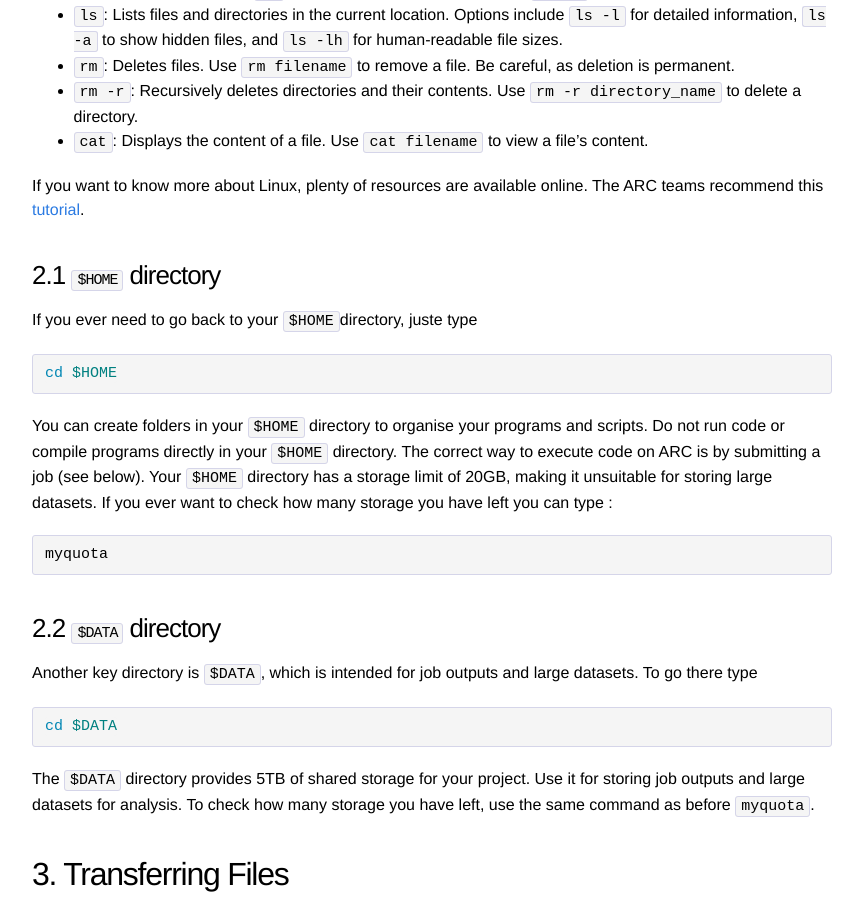
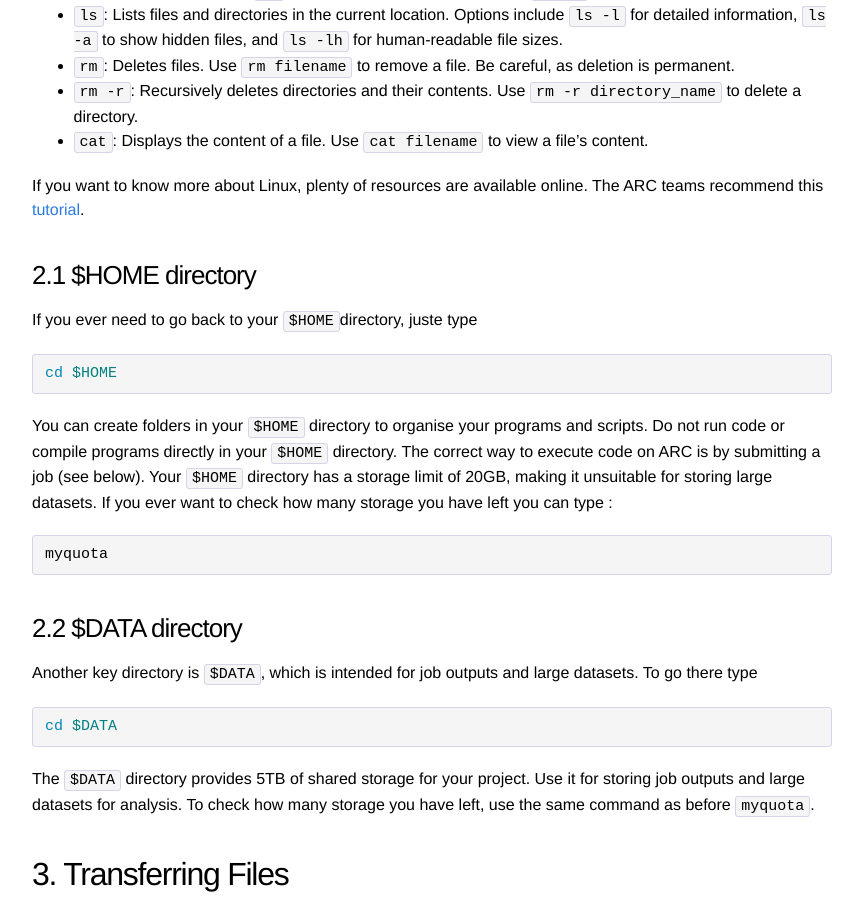
Before and after one commit to ValentinKil/ARCPythonTutorial, a Jekyll site: the page built from _posts/2025-02-21-ARC_Python_tutorial.md, in a window 1280 px wide and 900 px high, scrolled down 2425 px. Shown: the whole window, without its empty margins (208-1071 px from the left). Built offline with Jekyll 4.4.1, drawn with Linux system fonts in a browser that asks for light colours.

````diff
--- a/_posts/2025-02-21-ARC_Python_tutorial.md
+++ b/_posts/2025-02-21-ARC_Python_tutorial.md
@@ -81,7 +81,7 @@ ARC operates on Linux. If you are unfamiliar with Linux, don’t worry—you onl
 If you want to know more about Linux, plenty of resources are available online. The ARC teams recommend this [tutorial](https://ryanstutorials.net/linuxtutorial/).
 
 
-### 2.1 `$HOME` directory
+### 2.1 $HOME directory
 
 If you ever need to go back to your `$HOME`directory, juste type
 ```bash
@@ -93,7 +93,7 @@ You can create folders in your `$HOME` directory to organise your programs and s
 myquota
 ```
 
-### 2.2 `$DATA` directory
+### 2.2 $DATA directory
 
 Another key directory is `$DATA`, which is intended for job outputs and large datasets. To go there type
 
````
